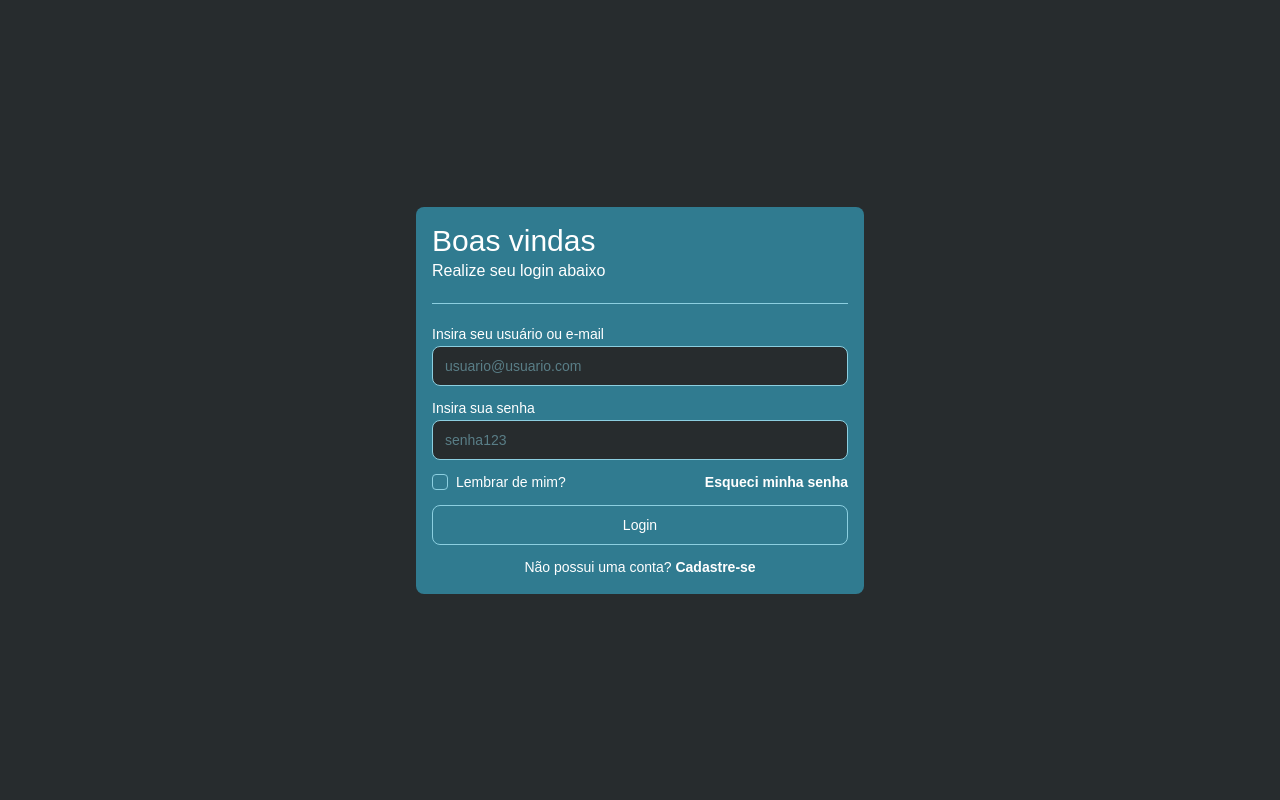
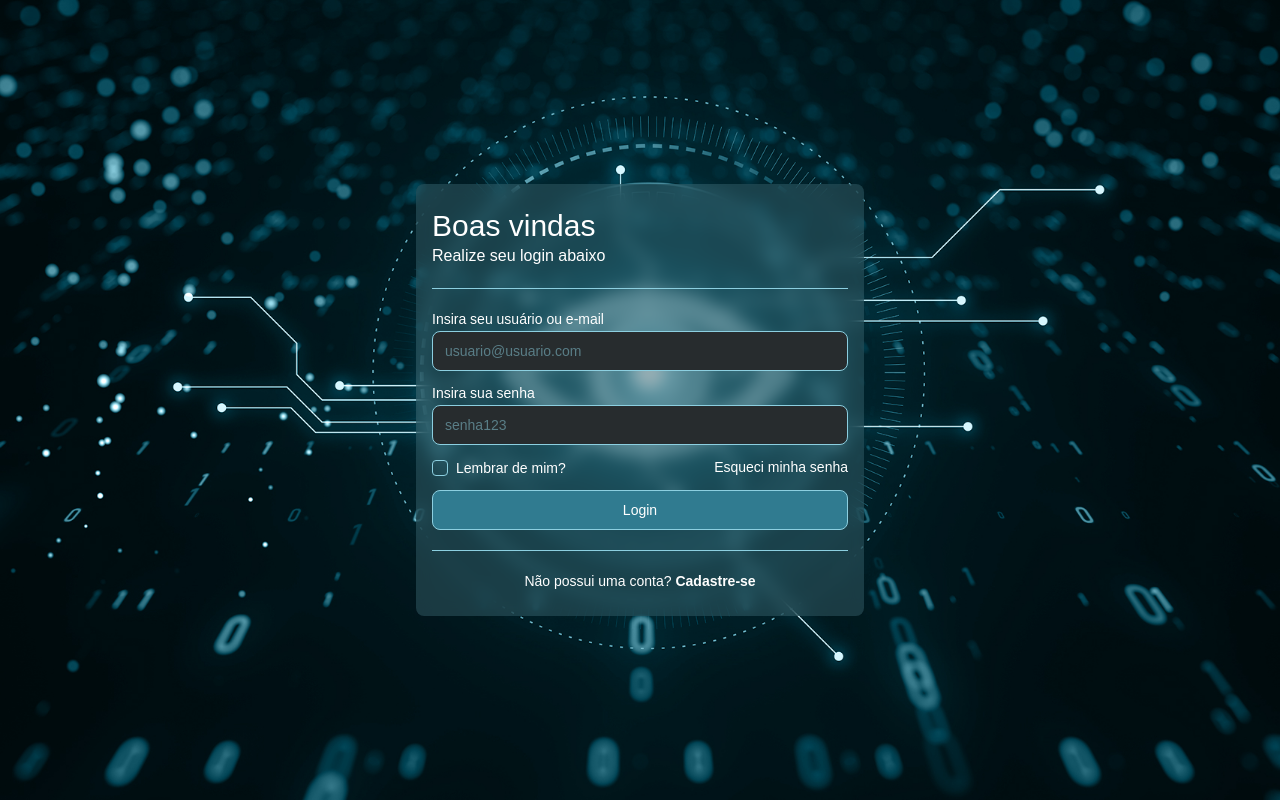
Before and after one commit to NicholasBapt/sclera-bi, a React (Vite) app: page /login in a window 1280 px wide. Built offline with nearby package versions, Linux system fonts and the light colour scheme.

Commit message:
background fixes

```diff
--- a/src/components/Button.tsx
+++ b/src/components/Button.tsx
@@ -11,7 +11,7 @@ export const buttonVariants = cva(
   {
     variants: {
       variant: {
-        primary: "bg-blue-base hover:bg-blue-dark",
+        primary: "bg-blue-base hover:bg-blue-dark active:bg-cloudy-light",
         sidebar: "bg-blue-dark hover:bg-blue-base w-full justify-start",
         textOnly: "",
       },
--- a/src/components/IconButton.tsx
+++ b/src/components/IconButton.tsx
@@ -13,7 +13,7 @@ export const buttonIconVariants = cva(
       variant: {
         primary: "bg-blue-base hover:bg-blue-dark",
         sidebar:
-          "relative h-12 mx-auto bg-blue-dark hover:bg-blue-base w-full hover:text-white rounded-4xl hover:rounded",
+          "relative h-12 mx-auto bg-blue-dark hover:bg-blue-base active:bg-blue-light w-full hover:text-white rounded-4xl hover:rounded",
       },
       size: {
         md: "h-14 p-4",
--- a/src/components/LoginSteps/LoginFirstStep.tsx
+++ b/src/components/LoginSteps/LoginFirstStep.tsx
@@ -30,16 +30,14 @@ export default function LoginFirstStep({ ...props }: LoginFirstStepProps) {
           <InputCheckbox />
           <Text variant="body-sm">Lembrar de mim?</Text>
         </label>
-        <Link
-          to="/"
-          className="text-white hover:text-blue-light text-[14px] font-semibold"
-        >
+        <Link to="/" className="text-white hover:text-blue-light text-[14px]">
           Esqueci minha senha
         </Link>
       </div>
       <Button border={true} size="sm">
         Login
       </Button>
+      <Divider />
       <div className="gap-1 flex justify-center">
         <Text variant="body-sm">Não possui uma conta?</Text>
         <Link
--- a/src/layouts/AuthLayout.tsx
+++ b/src/layouts/AuthLayout.tsx
@@ -1,8 +1,12 @@
 import { Outlet } from "react-router-dom";
+import bg from "../assets/images/loginBG.webp";
 
 export default function AuthLayout() {
   return (
-    <main className="flex min-h-screen w-full bg-cloudy-base justify-center items-center">
+    <main
+      className="flex min-h-screen w-full bg-cloudy-base justify-center items-center bg-center bg-cover bg-no-repeat"
+      style={{ backgroundImage: `url(${bg})` }}
+    >
       <Outlet />
     </main>
   );
--- a/src/pages/Login.tsx
+++ b/src/pages/Login.tsx
@@ -2,7 +2,7 @@ import LoginFirstStep from "../components/LoginSteps/LoginFirstStep";
 
 export function Login() {
   return (
-    <div className="flex flex-col justify-center justify-items-center p-4 rounded-lg w-full max-w-md bg-blue-base">
+    <div className="flex flex-col justify-center justify-items-center px-4 py-6 rounded-lg w-full max-w-md bg-blue-dark/50 backdrop-blur-sm">
       <LoginFirstStep />
     </div>
   );
```
Also changed, not shown: src/assets/images/loginBG.webp (added).
